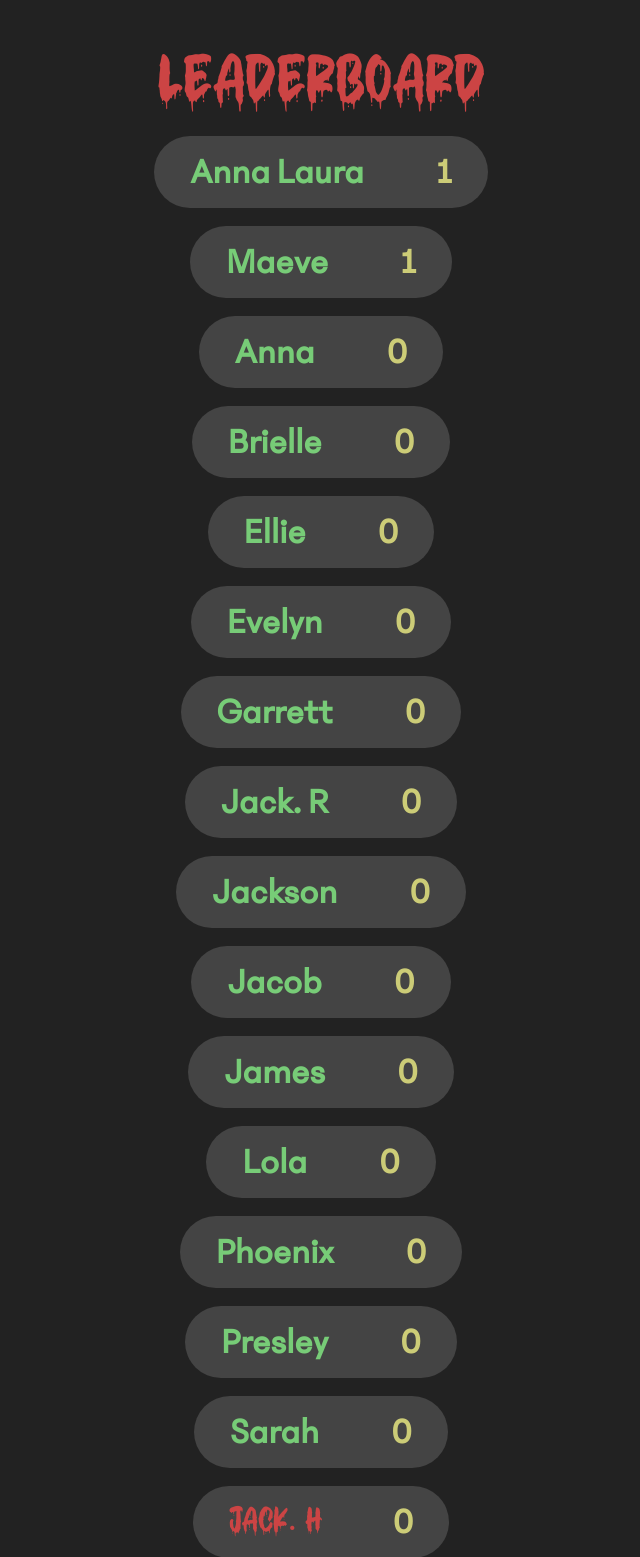
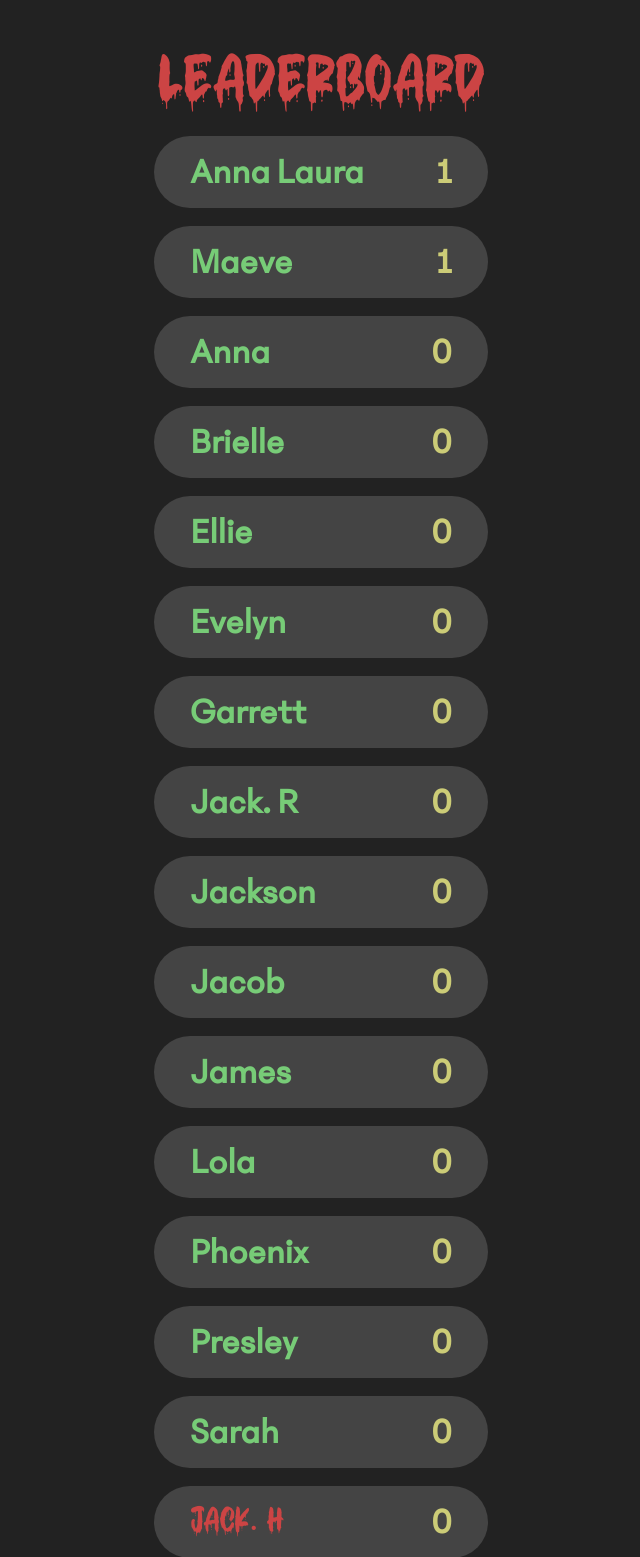
Before and after one commit to jackhassenzahl/hassenhal, a PHP site: page /assassin/ in a window 1280 px wide. Shown: the top 1557 px of the page, without its empty margins (319-959 px from the left). Run offline with PHP 8.4, Linux system fonts and the light colour scheme.

Commit message:
fix alignment

```diff
--- a/assassin/index.html
+++ b/assassin/index.html
@@ -17,6 +17,7 @@
         }
 
         li {
+            width: auto;
             display: flex;
             justify-content: space-between;
             gap: 2em;
@@ -43,7 +44,7 @@
         span.kills {
             color: #cc7;
             font-weight: bold;
-            font-family: 'PhantomSans';
+            font-family: 'phantomsans';
         }
     </style>
 </head>
--- a/style/style.css
+++ b/style/style.css
@@ -40,7 +40,7 @@ p {
 
 ul {
     list-style: none;
-    padding: 0 ;
+    padding: 0;
     margin: -2em auto;
 }
 
```
